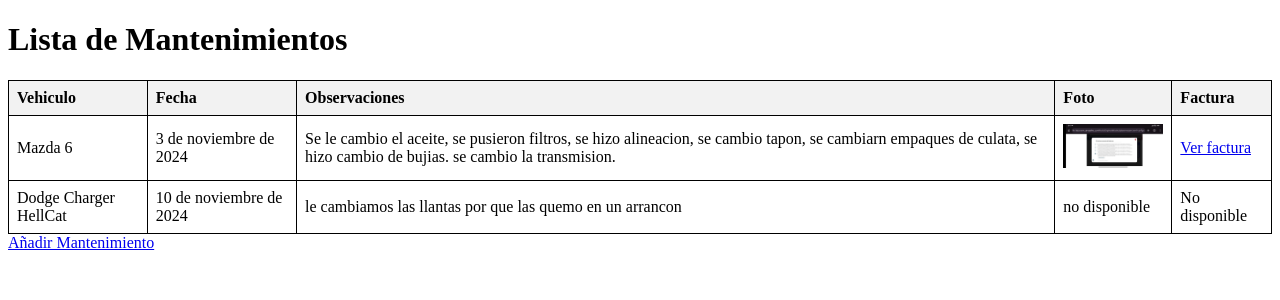
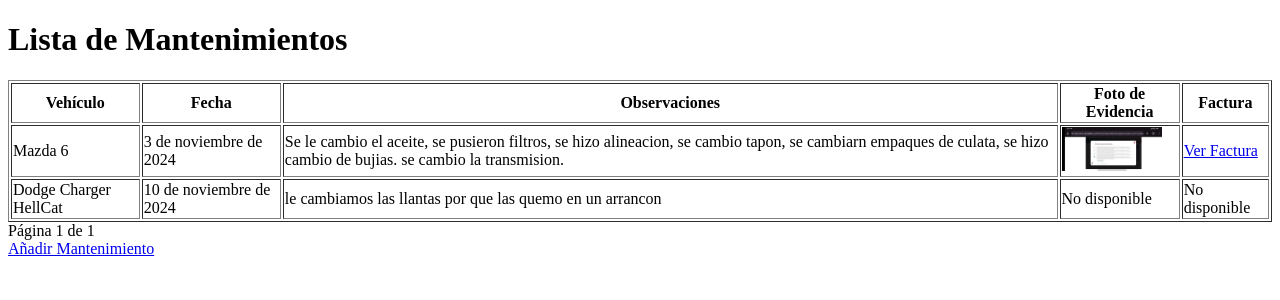
Before and after one commit to altair3542/Django_basics, a Django app: page /mantenimientos/ in a window 1280 px wide. Shown: the top 300 px of the page. Run offline with Django 5.2, Linux system fonts and the light colour scheme; data comes from the database, SQL or seed files in the repository.

Commit message:
segunda actualizacion

```diff
--- a/vehiculos_mantenimiento/vehiculos/forms.py
+++ b/vehiculos_mantenimiento/vehiculos/forms.py
@@ -19,5 +19,5 @@ class MantenimientoForm(forms.ModelForm):
     def clean_observaciones(self):
         observaciones = self.cleaned_data.get('observaciones')
         if len(observaciones) < 10:
-            raise forms.ValidationError('mani, las observaciones deben tener al menos 10 caracteres. ojo.')
+            raise forms.ValidationError('Las observaciones deben tener al menos 10 caracteres.')
         return observaciones
--- a/vehiculos_mantenimiento/vehiculos/templates/vehiculos/crear_mantenimiento.html
+++ b/vehiculos_mantenimiento/vehiculos/templates/vehiculos/crear_mantenimiento.html
@@ -2,7 +2,6 @@
 <html lang="es">
 <head>
     <meta charset="UTF-8">
-  <meta name="viewport" content="width=device-width, initial-scale=1.0">
     <title>Crear Mantenimiento</title>
 </head>
 <body>
@@ -10,8 +9,8 @@
     <form method="POST" enctype="multipart/form-data">
         {% csrf_token %}
         {{ form.as_p }}
-    <button type="submit">Guardar Mantenimiento</button>
+        <button type="submit">Guardar</button>
     </form>
-  <a href="{% url 'lista_mantenimientos' %}">Volver a la lista de mantenimientos</a>
+    <a href="{% url 'lista_mantenimientos' %}">Volver a la lista</a>
 </body>
 </html>
--- a/vehiculos_mantenimiento/vehiculos/templates/vehiculos/lista_mantenimientos.html
+++ b/vehiculos_mantenimiento/vehiculos/templates/vehiculos/lista_mantenimientos.html
@@ -2,56 +2,36 @@
 <html lang="es">
 <head>
     <meta charset="UTF-8">
-  <meta name="viewport" content="width=device-width, initial-scale=1.0">
-  <title>Lista de mantenimientos</title>
-  <style>
-    table {
-      width: 100%;
-      border-collapse: collapse;
-    }
-
-    table, th, td {
-      border: 1px solid black
-    }
-
-    th, td {
-      padding: 8px;
-      text-align: left;
-    }
-
-    th{
-      background-color: #f2f2f2
-    }
-  </style>
+    <title>Lista de Mantenimientos</title>
 </head>
 <body>
     <h1>Lista de Mantenimientos</h1>
-  <table>
+    <table border="1">
         <thead>
             <tr>
-        <th>Vehiculo</th>
+                <th>Vehículo</th>
                 <th>Fecha</th>
                 <th>Observaciones</th>
-        <th>Foto</th>
+                <th>Foto de Evidencia</th>
                 <th>Factura</th>
             </tr>
         </thead>
         <tbody>
-      {% for mantenimiento in mantenimientos %}
+            {% for mantenimiento in page_obj %}
                 <tr>
-          <td>{{ mantenimiento.vehiculo.nombre}}</td>
-          <td>{{ mantenimiento.fecha}}</td>
-          <td>{{ mantenimiento.observaciones}}</td>
+                    <td>{{ mantenimiento.vehiculo.nombre }}</td>
+                    <td>{{ mantenimiento.fecha }}</td>
+                    <td>{{ mantenimiento.observaciones }}</td>
                     <td>
                         {% if mantenimiento.evidencia_fotografica %}
-              <img src="{{mantenimiento.evidencia_fotografica.url }}" alt="evidencia" width="100">
+                            <img src="{{ mantenimiento.evidencia_fotografica.url }}" alt="Evidencia" width="100">
                         {% else %}
-              no disponible
+                            No disponible
                         {% endif %}
                     </td>
                     <td>
                         {% if mantenimiento.factura %}
-              <a href="{{ mantenimiento.factura.url }}"target="_blank">Ver factura</a>
+                            <a href="{{ mantenimiento.factura.url }}">Ver Factura</a>
                         {% else %}
                             No disponible
                         {% endif %}
@@ -60,6 +40,15 @@
             {% endfor %}
         </tbody>
     </table>
+    <div>
+        {% if page_obj.has_previous %}
+            <a href="?page={{ page_obj.previous_page_number }}">Anterior</a>
+        {% endif %}
+        Página {{ page_obj.number }} de {{ page_obj.paginator.num_pages }}
+        {% if page_obj.has_next %}
+            <a href="?page={{ page_obj.next_page_number }}">Siguiente</a>
+        {% endif %}
+    </div>
     <a href="{% url 'crear_mantenimiento' %}">Añadir Mantenimiento</a>
 </body>
 </html>
--- a/vehiculos_mantenimiento/vehiculos/views.py
+++ b/vehiculos_mantenimiento/vehiculos/views.py
@@ -1,22 +1,22 @@
 from django.shortcuts import render, redirect
+from django.core.paginator import Paginator
 from .models import Mantenimiento
 from .forms import MantenimientoForm
 
-# Create your views here.
+def listar_mantenimientos(request):
+    mantenimientos = Mantenimiento.objects.all()
+    paginator = Paginator(mantenimientos, 10)
+    page_number = request.GET.get('page')
+    page_obj = paginator.get_page(page_number)
+    return render(request, 'vehiculos/lista_mantenimientos.html', {'page_obj': page_obj})
 
-#crear vista mantenimiento.
+
 def crear_mantenimiento(request):
     if request.method == 'POST':
         form = MantenimientoForm(request.POST, request.FILES)
         if form.is_valid():
             form.save()
-            return redirect('listar_mantenimientos')
+            return redirect('lista_mantenimientos')
     else:
         form = MantenimientoForm()
     return render(request, 'vehiculos/crear_mantenimiento.html', {'form': form})
-
-def listar_mantenimientos(request):
-    #obtener todos los mantenimientos
-    mantenimientos = Mantenimiento.objects.all()
-    #renderizamos en la plantilla
-    return render(request, 'vehiculos/lista_mantenimientos.html', {'mantenimientos': mantenimientos})
--- a/vehiculos_mantenimiento/vehiculos_mantenimiento/settings.py
+++ b/vehiculos_mantenimiento/vehiculos_mantenimiento/settings.py
@@ -55,7 +55,7 @@ ROOT_URLCONF = 'vehiculos_mantenimiento.urls'
 TEMPLATES = [
     {
         'BACKEND': 'django.template.backends.django.DjangoTemplates',
-        'DIRS': [],
+        'DIRS': [BASE_DIR / 'templates'],
         'APP_DIRS': True,
         'OPTIONS': {
             'context_processors': [
```
Lines whose indentation alone changed are shown as unchanged.
